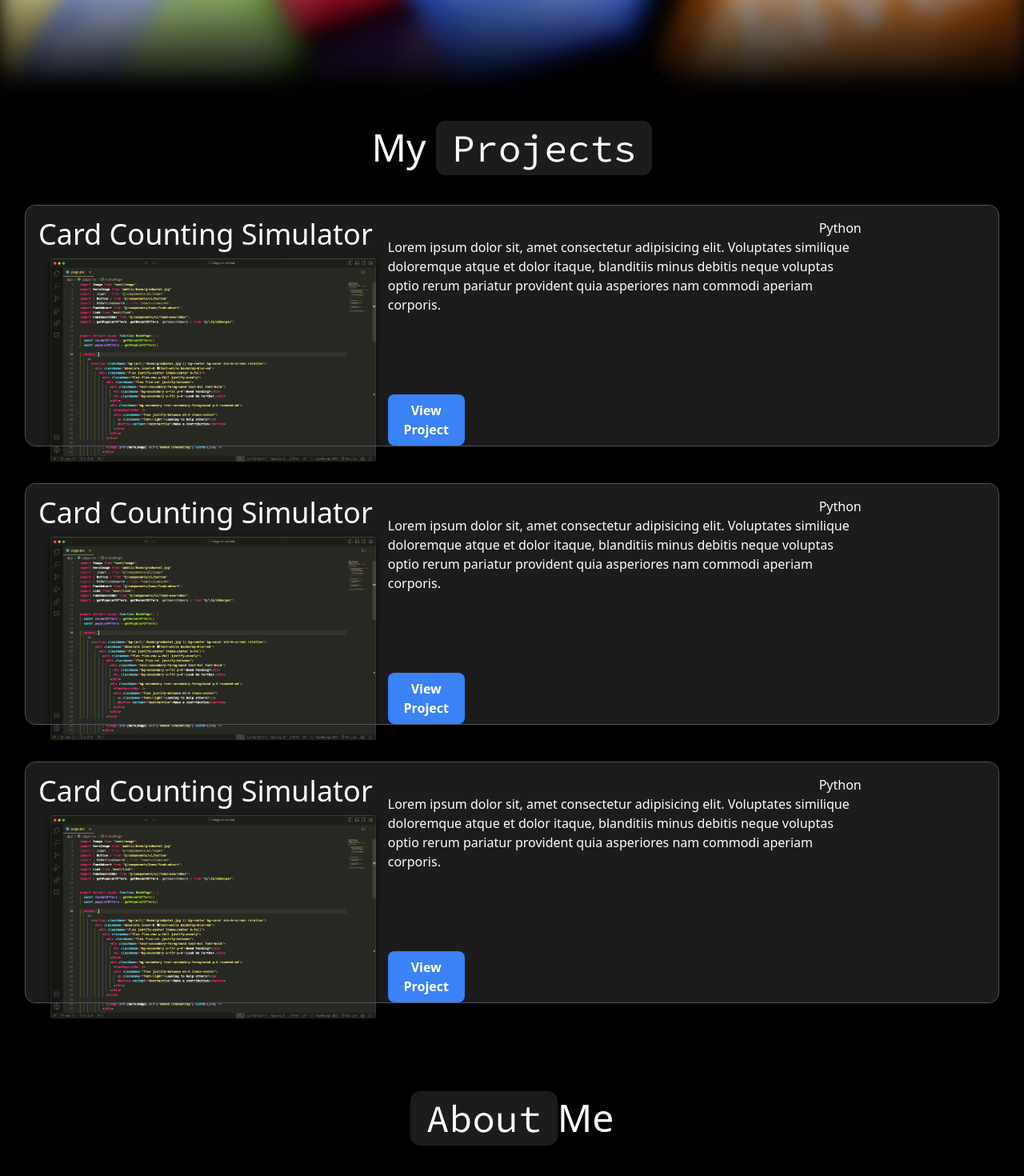
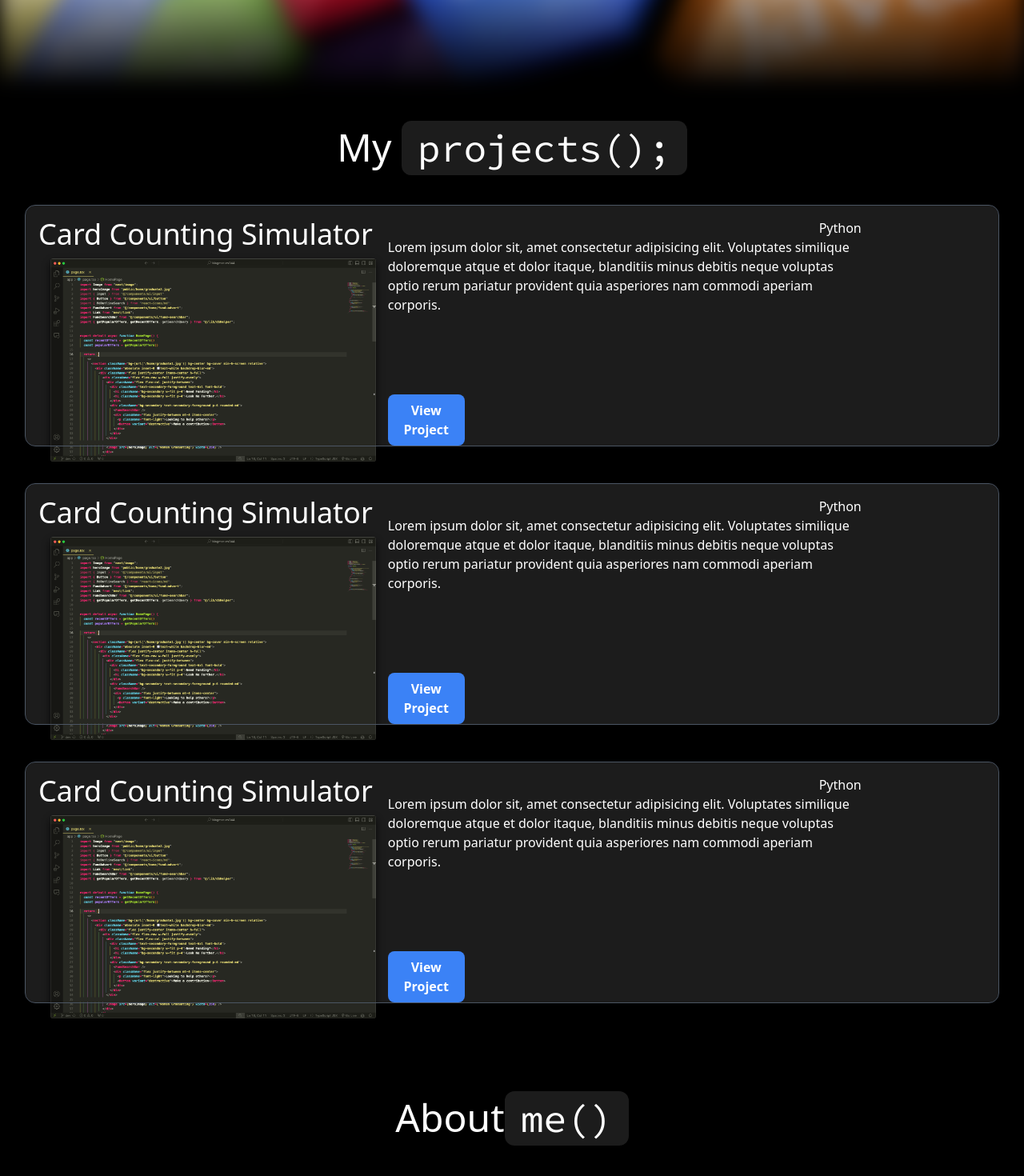
Before and after one commit to ryan-bert/my-website, a React (Create React App) app: page / in a window 1280 px wide. Shown: the part 348-1818 px from the top of the page at 80% size. Built offline with nearby package versions, Linux system fonts and the light colour scheme.

Commit message:
Changed heading

```diff
--- a/src/App.tsx
+++ b/src/App.tsx
@@ -13,7 +13,7 @@ export default function App() {
         <section id='projects' className="flex flex-col py-[60px] px-8">
         <h1 className="text-5xl text-center">
           <span>My </span>
-          <span className="px-5 py-1 rounded-xl font-source bg-secondary">Projects</span>
+          <span className="px-5 py-1 rounded-xl font-source bg-secondary">projects();</span>
         </h1>
           <ProjectCard />
           <ProjectCard />
@@ -21,8 +21,8 @@ export default function App() {
         </section>
         <section id='about' className='py-[60px]'>
           <h1 className="text-5xl text-center">
-            <span className="px-5 py-1 rounded-xl font-source bg-secondary">About</span>
-            <span>Me</span>
+            <span>About</span>
+            <span className="px-5 py-1 rounded-xl font-source bg-secondary">me()</span>
           </h1>
         </section>
       </body>
```
